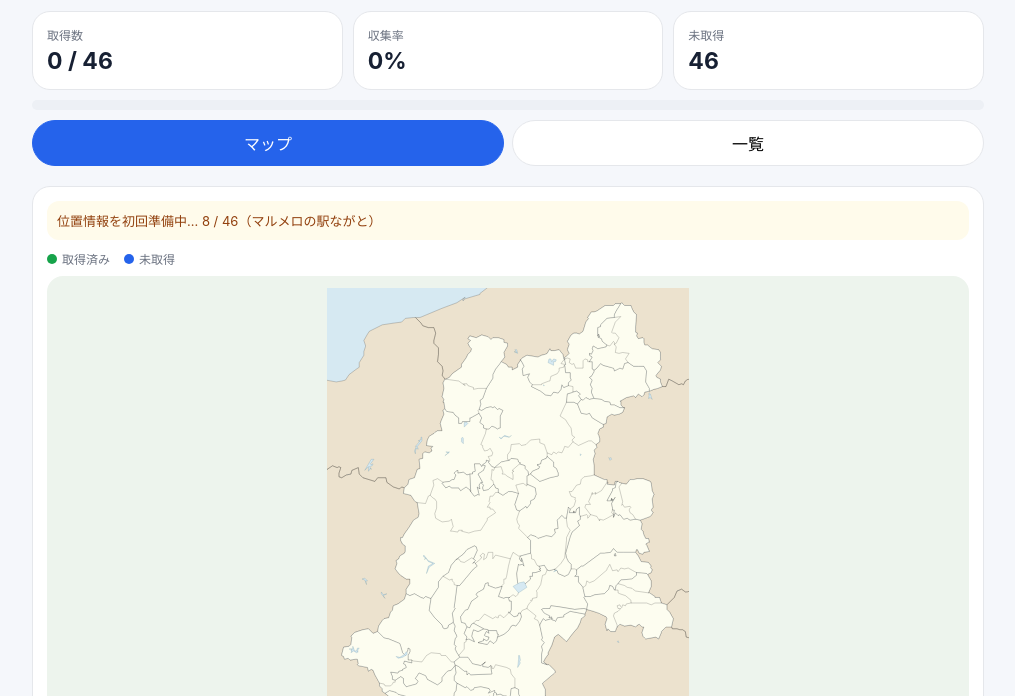
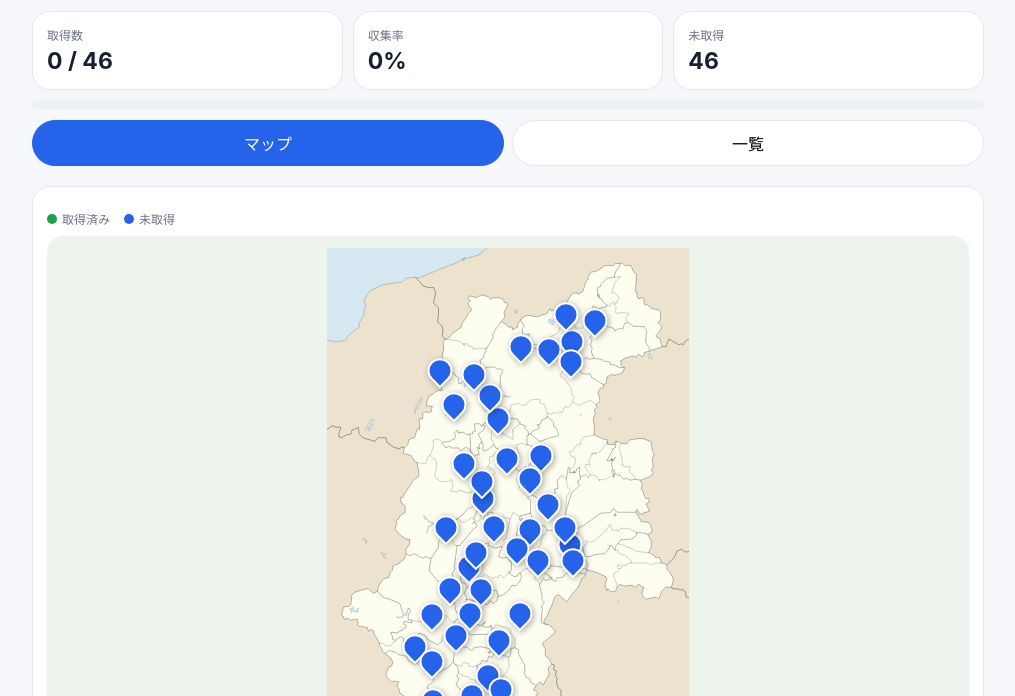
Before and after one commit to wdsofcre/nagano-gachapins, a plain HTML site: page index.html in a window 1280 px wide. Both pictures are taken after a click on the button "マップ". Shown: the part 104-800 px from the top of the page, without its empty margins (132-1147 px from the left). Drawn offline with Linux system fonts and the light colour scheme; no server answers.

Commit message:
Add files via upload

```diff
--- a/index.html
+++ b/index.html
@@ -7,7 +7,7 @@
   <meta name="apple-mobile-web-app-capable" content="yes">
   <meta name="apple-mobile-web-app-status-bar-style" content="default">
   <meta name="apple-mobile-web-app-title" content="ガチャピンズ">
-  <title>長野版 ガチャピンズラリー</title>
+  <title>長野版 ガチャピンズラリー v12</title>
   <link rel="manifest" href="manifest.webmanifest">
   <link rel="apple-touch-icon" href="icons/icon-192.png">
   <style>
@@ -49,7 +49,7 @@
 
   <section id="mapView" class="view active">
     <div class="panel">
-      <div id="geoStatus" class="geocode" aria-live="polite"></div>
+
       <div class="legend"><span><i class="dot done"></i>取得済み</span><span><i class="dot todo"></i>未取得</span></div>
       <div id="map">
         <div class="offline-map" id="offlineMap">
@@ -63,7 +63,7 @@
           </div>
         </div>
       </div>
-      <div class="map-note">地図本体は端末に保存される軽量な簡易地図です。ピンは長野県の輪郭が実際に描かれている範囲へ補正して配置します。駅の位置情報だけを初回に取得し、以後は端末内のデータを使います。地図画像：Wikimedia Commons「Japan Nagano Prefecture location map.svg」CC BY-SA 4.0。</div>
+      <div class="map-note">提示いただいたマップを参考に46駅の固定位置を再調整しました。外部の位置情報サービスへ接続せず、iPhoneとパソコンで同じ固定位置に表示します。地図画像：Wikimedia Commons「Japan Nagano Prefecture location map.svg」CC BY-SA 4.0。</div>
     </div>
   </section>
 
@@ -94,19 +94,74 @@
 
 <script>
 const stations = [
-  ['kanto','信州新町'],['kanto','信越さかえ'],['kanto','小坂田公園'],['kanto','中条'],['kanto','みまき'],['kanto','白馬'],['kanto','ふるさと豊田'],['kanto','マルメロの駅ながと'],['kanto','ほっとぱ～く・浅科'],['kanto','アルプス安曇野 ほりがねの里'],['kanto','安曇野松川'],['kanto','風穴の里'],['kanto','上田 道と川の駅'],['kanto','信州蔦木宿'],['kanto','しなの'],['kanto','さかきた'],['kanto','ぽかぽかランド美麻'],['kanto','花の駅・千曲川'],['kanto','あおき'],['kanto','おがわ'],['kanto','美ヶ原高原'],['kanto','今井 恵みの里'],['kanto','FARMUS木島平'],['kanto','ヘルシーテラス佐久南'],['kanto','女神の里 たてしな'],['kanto','いくさかの郷'],['kanto','野沢温泉'],['kanto','和田宿ステーション'],['kanto','八千穂高原'],
-  ['chubu','日義木曽駒高原'],['chubu','大桑'],['chubu','奈良井木曽の大橋'],['chubu','信州平谷'],['chubu','信濃路下條'],['chubu','南アルプスむら長谷'],['chubu','木曽ならかわ'],['chubu','三岳'],['chubu','信州新野千石平'],['chubu','遠山郷'],['chubu','木曽福島'],['chubu','木曽川源流の里 きそむら'],['chubu','田切の里'],['chubu','南信州とよおかマルシェ'],['chubu','大芝高原'],['chubu','南信州うるぎ'],['chubu','歌舞伎の里大鹿']
-].map((x,i)=>({id:i+1,region:x[0],name:x[1]}));
+  {id:1,region:'kanto',number:1,name:"信州新町",x:51.0409,y:29.7710},
+  {id:2,region:'kanto',number:3,name:"信越さかえ",x:77.9709,y:12.4046},
+  {id:3,region:'kanto',number:4,name:"小坂田公園",x:42.9606,y:56.2977},
+  {id:4,region:'kanto',number:6,name:"中条",x:48.9961,y:25.7634},
+  {id:5,region:'kanto',number:7,name:"みまき",x:64.9390,y:45.2290},
+  {id:6,region:'kanto',number:8,name:"白馬",x:35.1780,y:21.1832},
+  {id:7,region:'kanto',number:9,name:"ふるさと豊田",x:65.1546,y:17.5573},
+  {id:8,region:'kanto',number:10,name:"マルメロの駅ながと",x:59.9552,y:49.6183},
+  {id:9,region:'kanto',number:11,name:"ほっとぱ～く・浅科",x:71.0396,y:52.2901},
+  {id:10,region:'kanto',number:12,name:"アルプス安曇野 ほりがねの里",x:47.0689,y:44.0840},
+  {id:11,region:'kanto',number:13,name:"安曇野松川",x:46.5960,y:41.0305},
+  {id:12,region:'kanto',number:14,name:"風穴の里",x:36.8538,y:49.2366},
+  {id:13,region:'kanto',number:16,name:"上田 道と川の駅",x:63.0382,y:36.4504},
+  {id:14,region:'kanto',number:17,name:"信州蔦木宿",x:57.1159,y:64.6947},
+  {id:15,region:'kanto',number:18,name:"しなの",x:57.4695,y:16.9847},
+  {id:16,region:'kanto',number:20,name:"さかきた",x:53.6277,y:37.0229},
+  {id:17,region:'kanto',number:21,name:"ぽかぽかランド美麻",x:38.9085,y:27.2901},
+  {id:18,region:'kanto',number:24,name:"花の駅・千曲川",x:71.5188,y:16.0305},
+  {id:19,region:'kanto',number:25,name:"あおき",x:59.9085,y:40.4580},
+  {id:20,region:'kanto',number:26,name:"おがわ",x:44.4525,y:21.9466},
+  {id:21,region:'kanto',number:27,name:"美ヶ原高原",x:50.0422,y:49.0458},
+  {id:22,region:'kanto',number:28,name:"今井 恵みの里",x:44.8986,y:53.8168},
+  {id:23,region:'kanto',number:29,name:"FARMUS木島平",x:71.2121,y:19.6565},
+  {id:24,region:'kanto',number:30,name:"ヘルシーテラス佐久南",x:71.8178,y:55.1527},
+  {id:25,region:'kanto',number:31,name:"女神の里 たてしな",x:69.5122,y:49.2366},
+  {id:26,region:'kanto',number:32,name:"いくさかの郷",x:41.7313,y:37.7863},
+  {id:27,region:'kanto',number:33,name:"野沢温泉",x:69.8869,y:11.2595},
+  {id:28,region:'kanto',number:35,name:"和田宿ステーション",x:56.4538,y:53.0534},
+  {id:29,region:'kanto',number:36,name:"八千穂高原",x:62.1951,y:55.1527},
+  {id:30,region:'chubu',number:1,name:"日義木曽駒高原",x:39.4146,y:68.5115},
+  {id:31,region:'chubu',number:2,name:"大桑",x:33.2165,y:80.1527},
+  {id:32,region:'chubu',number:3,name:"奈良井木曽の大橋",x:37.8201,y:60.1145},
+  {id:33,region:'chubu',number:4,name:"信州平谷",x:31.8598,y:91.9847},
+  {id:34,region:'chubu',number:5,name:"信濃路下條",x:38.8720,y:88.9313},
+  {id:35,region:'chubu',number:6,name:"南アルプスむら長谷",x:51.4031,y:69.4656},
+  {id:36,region:'chubu',number:7,name:"木曽ならかわ",x:46.4939,y:60.3053},
+  {id:37,region:'chubu',number:8,name:"三岳",x:28.2879,y:70.6107},
+  {id:38,region:'chubu',number:9,name:"信州新野千石平",x:40.5640,y:97.9008},
+  {id:39,region:'chubu',number:11,name:"遠山郷",x:45.3252,y:91.7939},
+  {id:40,region:'chubu',number:12,name:"木曽福島",x:32.8105,y:73.2824},
+  {id:41,region:'chubu',number:13,name:"木曽川源流の里 きそむら",x:32.7744,y:64.8855},
+  {id:42,region:'chubu',number:14,name:"田切の里",x:48.2190,y:75.7634},
+  {id:43,region:'chubu',number:15,name:"南信州とよおかマルシェ",x:43.8486,y:79.1985},
+  {id:44,region:'chubu',number:16,name:"大芝高原",x:43.2957,y:64.6947},
+  {id:45,region:'chubu',number:17,name:"南信州うるぎ",x:35.0183,y:95.0382},
+  {id:46,region:'chubu',number:18,name:"歌舞伎の里大鹿",x:51.8021,y:78.2443}
+];
 
 const KEY='nagano-gachapins-v1';
-const COORD_KEY='nagano-gachapins-coordinates-v1';
 let checked=JSON.parse(localStorage.getItem(KEY)||'{}');
-let coords=JSON.parse(localStorage.getItem(COORD_KEY)||'{}');
 let selectedStationId=null;
-// 長野県の実際の緯度経度範囲と、SVG内で県域が描かれている範囲を対応させる。
-// 画像全体へ単純配置する旧方式より、東西・南北のずれを大きく減らす。
-const GEO_BOUNDS={west:137.32,east:138.74,south:35.19,north:37.04};
-const IMAGE_BOUNDS={left:75,right:365,top:52,bottom:592,width:393,height:608};
+
+const count=document.getElementById('count');
+const percent=document.getElementById('percent');
+const remaining=document.getElementById('remaining');
+const bar=document.getElementById('bar');
+const search=document.getElementById('search');
+const filter=document.getElementById('filter');
+const stationList=document.getElementById('stationList');
+const offlineMap=document.getElementById('offlineMap');
+const pinLayer=document.getElementById('pinLayer');
+const mapPopup=document.getElementById('mapPopup');
+const popupName=document.getElementById('popupName');
+const popupMeta=document.getElementById('popupMeta');
+const popupAction=document.getElementById('popupAction');
+const popupClose=document.getElementById('popupClose');
+const resetBtn=document.getElementById('resetBtn');
+const exportBtn=document.getElementById('exportBtn');
 
 function save(){localStorage.setItem(KEY,JSON.stringify(checked));}
 function updateStats(){const n=stations.filter(s=>checked[s.id]).length,p=Math.round(n/stations.length*100);count.textContent=`${n} / ${stations.length}`;percent.textContent=`${p}%`;remaining.textContent=stations.length-n;bar.style.width=`${p}%`;}
@@ -118,16 +173,7 @@ function renderList(){
   if(!list.length){stationList.innerHTML='<div class="empty">該当する道の駅はありません</div>';return;}
   list.forEach(s=>{const row=document.createElement('div');row.className='station'+(checked[s.id]?' done':'');const cb=document.createElement('input');cb.type='checkbox';cb.className='check';cb.checked=!!checked[s.id];cb.setAttribute('aria-label',s.name+'を取得済みにする');cb.addEventListener('change',()=>{checked[s.id]=cb.checked;save();updateStats();renderList();renderPins();});const text=document.createElement('div');text.innerHTML=`<div class="station-name">${s.name}</div><div class="station-meta">${regionName(s.region)}</div>`;const btn=document.createElement('button');btn.className='map-btn';btn.textContent='地図';btn.addEventListener('click',()=>showStation(s));row.append(cb,text,btn);stationList.appendChild(row);});
 }
-function project(c){
-  const fx=(c.lon-GEO_BOUNDS.west)/(GEO_BOUNDS.east-GEO_BOUNDS.west);
-  const fy=(GEO_BOUNDS.north-c.lat)/(GEO_BOUNDS.north-GEO_BOUNDS.south);
-  const px=IMAGE_BOUNDS.left+fx*(IMAGE_BOUNDS.right-IMAGE_BOUNDS.left);
-  const py=IMAGE_BOUNDS.top+fy*(IMAGE_BOUNDS.bottom-IMAGE_BOUNDS.top);
-  return{
-    x:Math.max(2,Math.min(98,px/IMAGE_BOUNDS.width*100)),
-    y:Math.max(2,Math.min(98,py/IMAGE_BOUNDS.height*100))
-  };
-}
+
 function closeStationCard(){selectedStationId=null;mapPopup.classList.remove('show','above','below');renderPins();}
 function positionPopup(stationId){
   const pin=pinLayer.querySelector(`[data-station-id="${stationId}"]`);
@@ -152,8 +198,6 @@ function positionPopup(stationId){
   mapPopup.classList.toggle('above',!placeBelow);
 }
 function showStationCard(s){
-  const c=coords[s.id];
-  if(!c)return;
   selectedStationId=s.id;
   popupName.textContent=s.name;
   popupMeta.textContent=`${regionName(s.region)}・${checked[s.id]?'取得済み':'未取得'}`;
@@ -164,23 +208,39 @@ function showStationCard(s){
   renderPins();
   requestAnimationFrame(()=>positionPopup(s.id));
 }
-function renderPins(){pinLayer.innerHTML='';stations.forEach(s=>{const c=coords[s.id];if(!c)return;const p=project(c);const pin=document.createElement('button');pin.type='button';pin.className='map-pin'+(checked[s.id]?' done':'')+(selectedStationId===s.id?' selected':'');pin.dataset.stationId=s.id;pin.style.left=p.x+'%';pin.style.top=p.y+'%';pin.innerHTML=`<span>${checked[s.id]?'✓':''}</span>`;pin.setAttribute('aria-label',`${s.name}、${checked[s.id]?'取得済み':'未取得'}`);pin.addEventListener('click',e=>{e.stopPropagation();showStationCard(s);});pinLayer.appendChild(pin);});}
-function showStation(s){document.querySelector('[data-view="mapView"]').click();if(coords[s.id]){showStationCard(s);setTimeout(()=>offlineMap.scrollIntoView({behavior:'smooth',block:'nearest'}),50);}else alert('この駅の位置情報はまだ取得中です。');}
-async function geocodeMissing(){
-  const missing=stations.filter(s=>!coords[s.id]);if(!missing.length){renderPins();return;}
-  geoStatus.classList.add('show');
-  for(let i=0;i<missing.length;i++){
-    const s=missing[i];geoStatus.textContent=`位置情報を初回準備中… ${i+1} / ${missing.length}（${s.name}）`;
-    try{const q=encodeURIComponent(`道の駅 ${s.name}, 長野県, 日本`);const res=await fetch(`https://nominatim.openstreetmap.org/search?format=jsonv2&limit=1&countrycodes=jp&q=${q}`,{headers:{'Accept-Language':'ja'}});const data=await res.json();if(data[0]){coords[s.id]={lat:Number(data[0].lat),lon:Number(data[0].lon)};localStorage.setItem(COORD_KEY,JSON.stringify(coords));renderPins();}}catch(e){console.warn(s.name,e);}await new Promise(r=>setTimeout(r,1100));
-  }
-  geoStatus.textContent='位置情報の準備が完了しました。以後、地図本体の通信は不要です。';setTimeout(()=>geoStatus.classList.remove('show'),5000);
+function renderPins(){
+  pinLayer.innerHTML='';
+  stations.forEach(s=>{
+    const p={x:s.x,y:s.y};
+    const pin=document.createElement('button');
+    pin.type='button';
+    pin.className='map-pin'+(checked[s.id]?' done':'')+(selectedStationId===s.id?' selected':'');
+    pin.dataset.stationId=s.id;
+    pin.style.left=p.x+'%';pin.style.top=p.y+'%';
+    pin.innerHTML=`<span>${checked[s.id]?'✓':''}</span>`;
+    pin.setAttribute('aria-label',`${s.name}、${checked[s.id]?'取得済み':'未取得'}`);
+    pin.addEventListener('click',e=>{
+      e.stopPropagation();
+      showStationCard(s);
+    });
+    pinLayer.appendChild(pin);
+  });
 }
+function showStation(s){document.querySelector('[data-view="mapView"]').click();showStationCard(s);setTimeout(()=>offlineMap.scrollIntoView({behavior:'smooth',block:'nearest'}),50);}
 
-document.querySelectorAll('.tab').forEach(t=>t.addEventListener('click',()=>{document.querySelectorAll('.tab').forEach(x=>x.classList.remove('active'));document.querySelectorAll('.view').forEach(x=>x.classList.remove('active'));t.classList.add('active');document.getElementById(t.dataset.view).classList.add('active');}));
+
+document.querySelectorAll('.tab').forEach(t=>t.addEventListener('click',()=>{
+  closeStationCard();
+  document.querySelectorAll('.tab').forEach(x=>x.classList.remove('active'));
+  document.querySelectorAll('.view').forEach(x=>x.classList.remove('active'));
+  t.classList.add('active');
+  document.getElementById(t.dataset.view).classList.add('active');
+  renderPins();
+}));
 window.addEventListener('resize',()=>{if(selectedStationId)requestAnimationFrame(()=>positionPopup(selectedStationId));});offlineMap.addEventListener('click',closeStationCard);mapPopup.addEventListener('click',e=>e.stopPropagation());popupClose.addEventListener('click',closeStationCard);search.addEventListener('input',renderList);filter.addEventListener('change',renderList);
 resetBtn.addEventListener('click',()=>{if(confirm('取得済みチェックをすべて消しますか？')){checked={};save();updateStats();renderList();renderPins();}});
-exportBtn.addEventListener('click',()=>{const data={exportedAt:new Date().toISOString(),checked,coordinates:coords};const blob=new Blob([JSON.stringify(data,null,2)],{type:'application/json'});const a=document.createElement('a');a.href=URL.createObjectURL(blob);a.download='nagano-gachapins-backup.json';a.click();URL.revokeObjectURL(a.href);});
-updateStats();renderList();renderPins();geocodeMissing();
+exportBtn.addEventListener('click',()=>{const data={exportedAt:new Date().toISOString(),checked};const blob=new Blob([JSON.stringify(data,null,2)],{type:'application/json'});const a=document.createElement('a');a.href=URL.createObjectURL(blob);a.download='nagano-gachapins-backup.json';a.click();URL.revokeObjectURL(a.href);});
+updateStats();renderList();renderPins();
 if('serviceWorker' in navigator)navigator.serviceWorker.register('./sw.js').catch(()=>{});
 </script>
 </body>
--- a/sw.js
+++ b/sw.js
@@ -1,4 +1,4 @@
-const CACHE='nagano-gachapins-v7';
+const CACHE='nagano-gachapins-v12-reference';
 const ASSETS=['./','./index.html','./manifest.webmanifest','./nagano-map.svg','./icons/icon-192.png','./icons/icon-512.png'];
 self.addEventListener('install',e=>e.waitUntil(caches.open(CACHE).then(c=>c.addAll(ASSETS))));
 self.addEventListener('activate',e=>e.waitUntil(caches.keys().then(keys=>Promise.all(keys.filter(k=>k!==CACHE).map(k=>caches.delete(k))))));
```
Also changed, not shown: README.txt.
